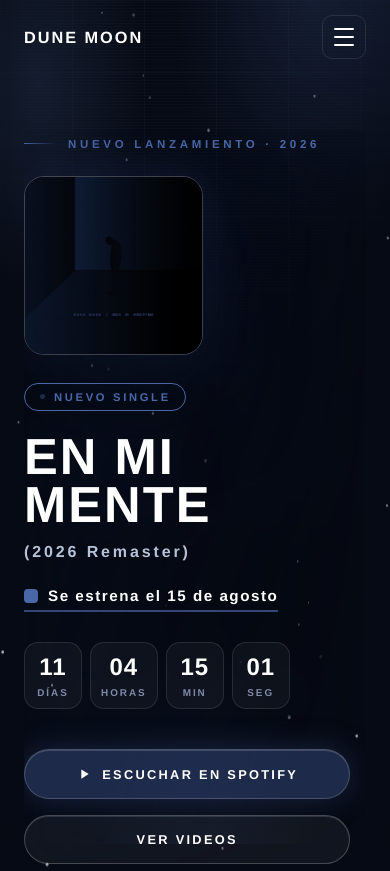
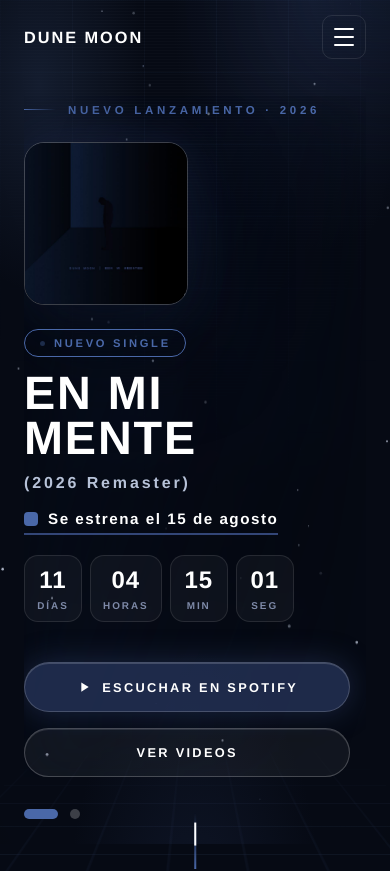
Before and after one commit to alejandrovelozvera-hash/dune-moon, a Next.js app: page / in a window 390 px wide. Shown: the top 871 px of the page. Built offline with nearby package versions, Linux system fonts and the light colour scheme.

Commit message:
movil: grid 2 col en musica y contacto, card abierta full-width, hero compacto, dots con area tactil 44px

```diff
--- a/app/components.css
+++ b/app/components.css
@@ -456,6 +456,7 @@
 }
 
 .hero__dot {
+  position: relative;
   width: 10px;
   height: 10px;
   border-radius: 100px;
@@ -464,6 +465,16 @@
   cursor: pointer;
   padding: 0;
   transition: background 0.35s var(--ease), width 0.35s var(--ease);
+}
+
+.hero__dot::before {
+  content: "";
+  position: absolute;
+  top: 50%;
+  left: 50%;
+  transform: translate(-50%, -50%);
+  width: 44px;
+  height: 44px;
 }
 
 .hero__dot.is-active {
@@ -1510,7 +1521,8 @@
 
   .contact__grid,
   .music__grid {
-    grid-template-columns: 1fr;
+    grid-template-columns: repeat(2, 1fr);
+    gap: 14px;
   }
 
   .music__toptracks-inner {
@@ -1561,24 +1573,37 @@
   .hero__release {
     flex-direction: column;
     align-items: flex-start;
-    gap: 28px;
+    gap: 24px;
   }
 
   .hero__release-cover {
-    width: clamp(150px, 46vw, 220px);
+    width: clamp(150px, 42vw, 200px);
   }
 
   .hero__release-title {
-    font-size: clamp(2.4rem, 13vw, 4.4rem);
+    font-size: clamp(2.4rem, 12vw, 4.4rem);
+  }
+
+  .hero__release-badge {
+    margin-bottom: 14px;
+  }
+
+  .hero__release-date {
+    margin-top: 18px;
   }
 
   .hero__countdown {
+    margin-top: 20px;
     gap: 8px;
   }
 
   .hero__countdown-unit {
     min-width: 58px;
-    padding: 10px 10px;
+    padding: 10px 12px;
+  }
+
+  .hero__dots {
+    margin-top: 32px;
   }
 
   .section-title--eq {
@@ -1587,8 +1612,55 @@
 }
 
 @media (max-width: 480px) {
+  .music__grid {
+    grid-template-columns: repeat(2, 1fr);
+    gap: 12px;
+  }
+
+  .music__grid > .release:has(.release__tile.is-open) {
+    grid-column: 1 / -1;
+  }
+
+  .contact__grid {
+    grid-template-columns: repeat(2, 1fr);
+    gap: 12px;
+    margin-top: 36px;
+  }
+
+  .contact__card {
+    flex-direction: column;
+    align-items: flex-start;
+    gap: 8px;
+    padding: 16px;
+  }
+
+  .contact__arrow {
+    display: none;
+  }
+
+  .contact__icon {
+    width: 38px;
+    height: 38px;
+  }
+
+  .release__tile {
+    padding: 7px;
+  }
+
+  .release__card-info {
+    margin-top: 8px;
+    flex-direction: column;
+    align-items: flex-start;
+    gap: 2px;
+  }
+
+  .release__name {
+    font-size: 0.85rem;
+  }
+
   .hero__content {
-    padding-top: 130px;
+    padding-top: 96px;
+    padding-bottom: 80px;
   }
 
   .hero__actions .btn {
```
